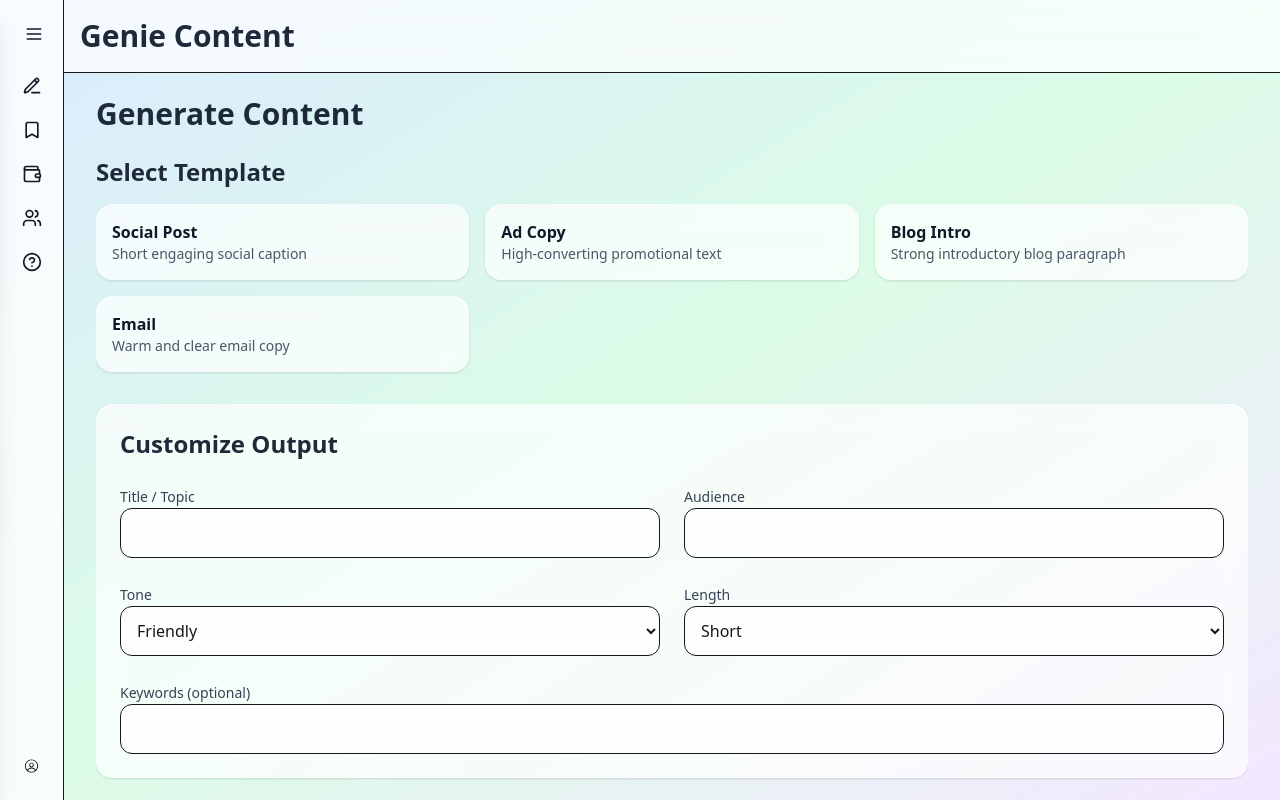
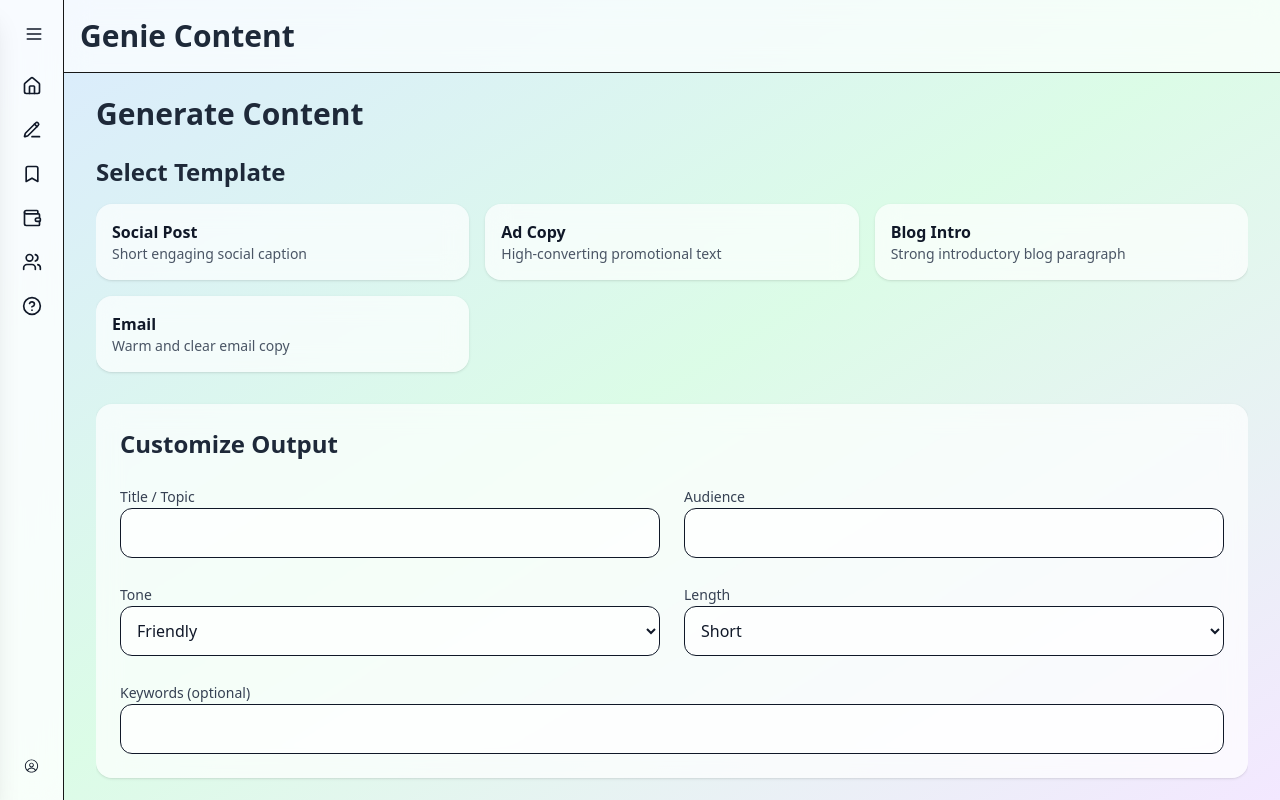
Before and after one commit to aryanpandey-123/geniecontent, a Next.js app: page /dashboard/generate in a window 1280 px wide. Built offline with nearby package versions, Linux system fonts and the light colour scheme.

Commit message:
Enhance UI elements: update input and button styles for better accessibility and readability across dashboard, generate, and settings pages.

```diff
--- a/src/app/dashboard/generate/page.tsx
+++ b/src/app/dashboard/generate/page.tsx
@@ -103,7 +103,7 @@ ${sampleText(selectedTemplate, title, tone, length, keywords)}`
             <input
               value={title}
               onChange={e => setTitle(e.target.value)}
-              className="w-full p-3 rounded-xl border bg-white/70"
+              className="w-full p-3 rounded-xl border bg-white/70 text-gray-900"
             />
           </div>
 
@@ -112,7 +112,7 @@ ${sampleText(selectedTemplate, title, tone, length, keywords)}`
             <input
               value={audience}
               onChange={e => setAudience(e.target.value)}
-              className="w-full p-3 rounded-xl border bg-white/70"
+              className="w-full p-3 rounded-xl border bg-white/70 text-gray-900"
             />
           </div>
 
@@ -121,7 +121,7 @@ ${sampleText(selectedTemplate, title, tone, length, keywords)}`
             <select
               value={tone}
               onChange={e => setTone(e.target.value)}
-              className="w-full p-3 rounded-xl border bg-white/70"
+              className="w-full p-3 rounded-xl border bg-white/70 text-gray-900"
             >
               {tones.map(t => <option key={t}>{t}</option>)}
             </select>
@@ -132,7 +132,7 @@ ${sampleText(selectedTemplate, title, tone, length, keywords)}`
             <select
               value={length}
               onChange={e => setLength(e.target.value)}
-              className="w-full p-3 rounded-xl border bg-white/70"
+              className="w-full p-3 rounded-xl border bg-white/70 text-gray-900"
             >
               {lengths.map(l => <option key={l}>{l}</option>)}
             </select>
@@ -143,7 +143,7 @@ ${sampleText(selectedTemplate, title, tone, length, keywords)}`
             <input
               value={keywords}
               onChange={e => setKeywords(e.target.value)}
-              className="w-full p-3 rounded-xl border bg-white/70"
+              className="w-full p-3 rounded-xl border bg-white/70 text-gray-900"
             />
           </div>
 
@@ -161,7 +161,7 @@ ${sampleText(selectedTemplate, title, tone, length, keywords)}`
         <button
           onClick={copyOutput}
           disabled={!output}
-          className="bg-white/70 border px-6 py-3 rounded-xl flex items-center gap-2"
+          className="bg-white/70 border px-6 py-3 rounded-xl flex items-center gap-2 text-gray-900"
         >
           <LuCopy /> Copy
         </button>
@@ -169,7 +169,7 @@ ${sampleText(selectedTemplate, title, tone, length, keywords)}`
         <button
           onClick={saveOutput}
           disabled={!output}
-          className="bg-white/70 border px-6 py-3 rounded-xl flex items-center gap-2"
+          className="bg-white/70 border px-6 py-3 rounded-xl flex items-center gap-2 text-gray-900"
         >
           <LuSave /> Save
         </button>
@@ -177,7 +177,7 @@ ${sampleText(selectedTemplate, title, tone, length, keywords)}`
         <button
           onClick={handleGenerate}
           disabled={!output}
-          className="bg-white/70 border px-6 py-3 rounded-xl flex items-center gap-2"
+          className="bg-white/70 border px-6 py-3 rounded-xl flex items-center gap-2 text-gray-900"
         >
           <LuRefreshCw /> Regenerate
         </button>
--- a/src/app/dashboard/layout.tsx
+++ b/src/app/dashboard/layout.tsx
@@ -3,7 +3,7 @@
 import React, { useMemo, useState } from 'react';
 import Sidebar, { MenuItem } from '@/app/components/sidebar';
 import Navbar from '@/app/components/navbar';
-import { LuPencilLine, LuBookmark, LuWallet, LuUsers, LuCircleHelp } from 'react-icons/lu';
+import { LuHouse, LuPencilLine, LuBookmark, LuWallet, LuUsers, LuCircleHelp } from 'react-icons/lu';
 
 export default function DashboardLayout({ children }: { children: React.ReactNode }) {
   const [sidebarOpen, setSidebarOpen] = useState(false);
@@ -11,6 +11,7 @@ export default function DashboardLayout({ children }: { children: React.ReactNod
 
   const menuItems: MenuItem[] = useMemo(
   () => [
+    { name: 'Dashboard', icon: <LuHouse size={20} className="text-gray-900" />, href: '/dashboard' },
     { name: 'Generate Content', icon: <LuPencilLine size={20} className="text-gray-900" />, href: '/dashboard/generate' },
     { name: 'My Projects', icon: <LuBookmark size={20} className="text-gray-900" />, href: '/dashboard/projects' },
     { name: 'Usage', icon: <LuWallet size={20} className="text-gray-900" />, href: '/dashboard/usage' },
--- a/src/app/dashboard/page.tsx
+++ b/src/app/dashboard/page.tsx
@@ -50,7 +50,7 @@ export default function DashboardPage() {
           <input
             type="text"
             placeholder="Search content type..."
-            className="flex-1 p-3 rounded-xl shadow bg-white/70 backdrop-blur-md border border-gray-200"
+            className="flex-1 p-3 rounded-xl shadow bg-white/70 backdrop-blur-md border border-gray-200 placeholder-gray-600 text-gray-900"
           />
 
           <button className="bg-blue-600 text-white font-semibold px-6 py-3 rounded-xl shadow hover:bg-blue-700">
--- a/src/app/dashboard/settings/page.tsx
+++ b/src/app/dashboard/settings/page.tsx
@@ -17,7 +17,7 @@ export default function SettingsPage() {
           <input
             value={name}
             onChange={(e) => setName(e.target.value)}
-            className="w-full p-3 rounded-xl border bg-white/70"
+            className="w-full p-3 rounded-xl border bg-white/70 placeholder-gray-600 text-gray-500"
             placeholder="Your name"
           />
         </div>
@@ -27,7 +27,7 @@ export default function SettingsPage() {
           <input
             value={email}
             onChange={(e) => setEmail(e.target.value)}
-            className="w-full p-3 rounded-xl border bg-white/70"
+            className="w-full p-3 rounded-xl border bg-white/70 placeholder-gray-600 text-gray-500"
             placeholder="Your email"
           />
         </div>
```
Lines whose indentation alone changed are shown as unchanged.
